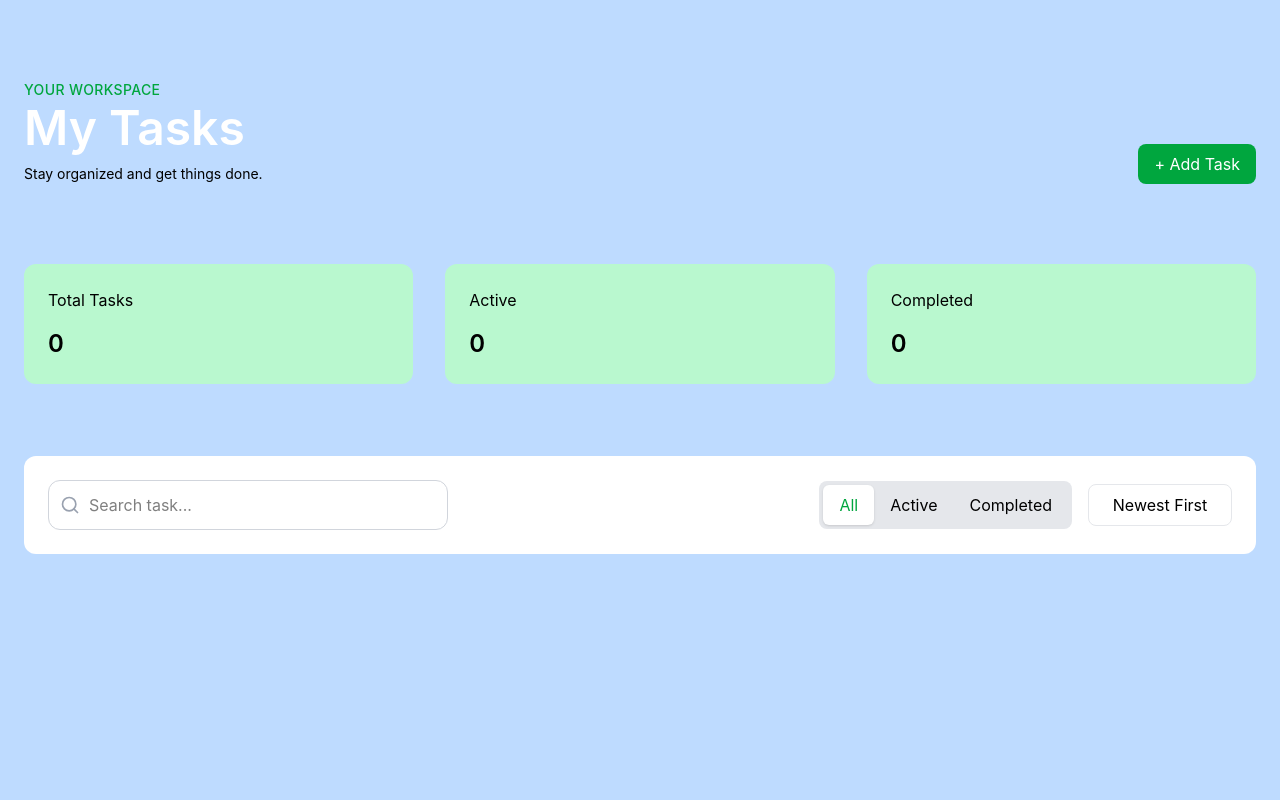
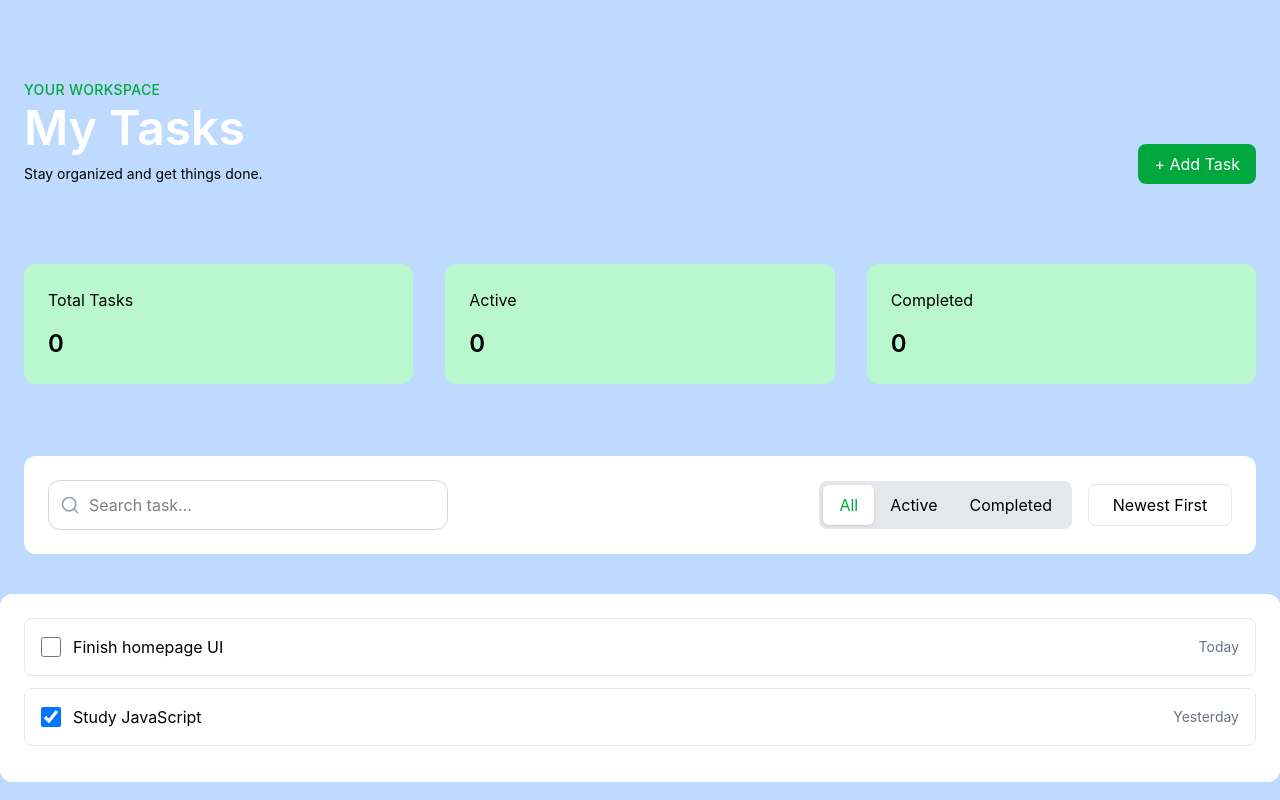
Before and after one commit to savry14/ToDoList_Project, a Vue app in the folder Frontend/: page / in a window 1280 px wide. Built offline with nearby package versions, Linux system fonts and the light colour scheme.

Commit message:
Updated TaskList

```diff
--- a/Frontend/src/App.vue
+++ b/Frontend/src/App.vue
@@ -2,6 +2,8 @@
 import Footer from './components/Footer.vue';
 import Navbar from './components/Navbar.vue';
 import HelloWorld from './components/Navbar.vue'
+import TaskItem from './components/TaskItem.vue';
+import TaskLists from './components/TaskLists.vue';
 import Tasks from './pages/Tasks.vue';
 </script>
 
@@ -9,5 +11,7 @@ import Tasks from './pages/Tasks.vue';
   <!-- <Navbar /> -->
   <Tasks/>
   <!-- <Footer/> -->
+   <!-- <TaskItem/> -->
+
 
 </template>
--- /dev/null
+++ b/Frontend/src/components/TaskItem.vue
@@ -0,0 +1,16 @@
+<script setup>
+defineProps(["task"]);
+</script>
+
+<template>
+  <div
+    class="p-4 mb-3 border rounded-lg border-gray-200 flex justify-between items-center"
+  >
+    <div class="flex items-center gap-3">
+      <input v-model="task.completed"
+       type="checkbox" name="" id="" class="h-5 w-5" />
+      <p >{{task.title}}</p>
+    </div>
+    <p class="text-sm text-gray-500">{{task.date}}</p>
+  </div>
+</template>
--- a/Frontend/src/components/TaskLists.vue
+++ b/Frontend/src/components/TaskLists.vue
@@ -1,3 +1,26 @@
+<script setup>
+import TaskItem from "./TaskItem.vue";
+
+const tasks = [
+  {
+    id: 1,
+    title: "Finish homepage UI",
+    completed: false,
+    date: "Today",
+  },
+  {
+    id: 2,
+    title: "Study JavaScript",
+    completed: true,
+    date: "Yesterday",
+  },
+];
+</script>
+
 <template>
-
+  <div>
+    <div class="rounded-xl bg-white p-6">
+      <TaskItem v-for="task in tasks" :key="task.id" :task="task" />
+    </div>
+  </div>
 </template>
--- a/Frontend/src/pages/Tasks.vue
+++ b/Frontend/src/pages/Tasks.vue
@@ -1,10 +1,27 @@
 <script setup>
+import TaskLists from "../components/TaskLists.vue";
 import { Search } from "lucide-vue-next";
 import { ref } from "vue";
+
 
 const activeFilter = ref("all");
 const isSortOpen = ref(false);
 const sortOrder = ref("newest");
+
+const tasks = [
+  {
+    id: 1,
+    title: "Finish homepage UI",
+    completed: false,
+    date: "Today",
+  },
+  {
+    id: 2,
+    title: "Study JavaScript",
+    completed: true,
+    date: "Yesterday",
+  },
+];
 </script>
 
 <template>
@@ -144,5 +161,6 @@ const sortOrder = ref("newest");
         </div>
       </div>
     </section>
+    <TaskLists :tasks="tasks"/>
   </div>
 </template>
```
